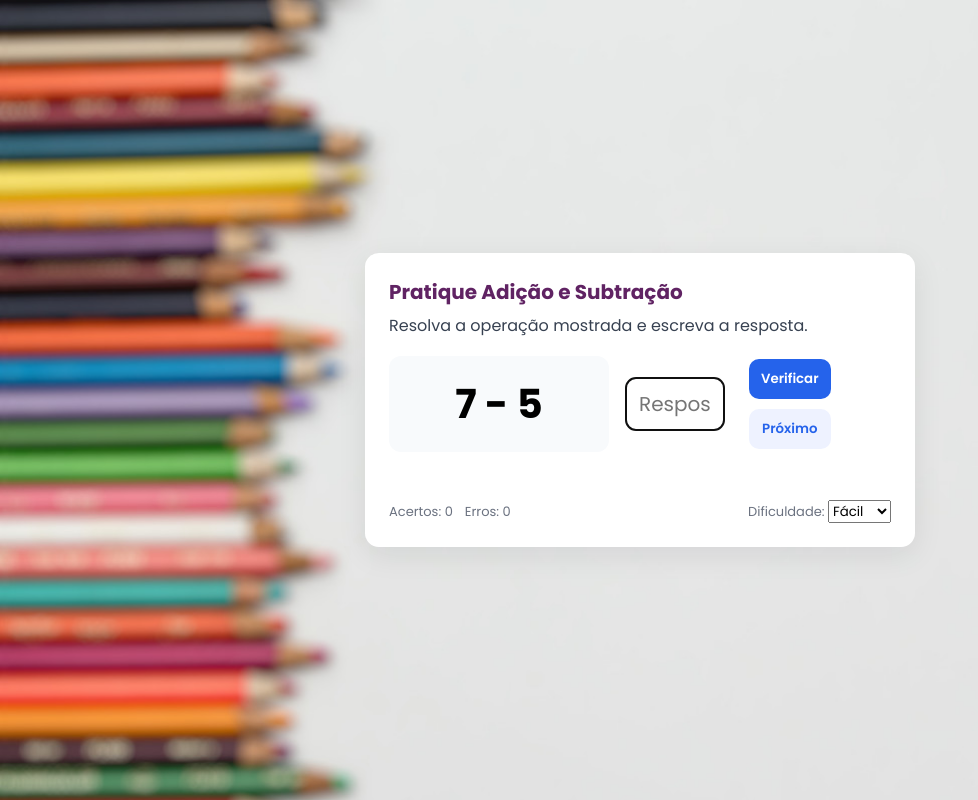
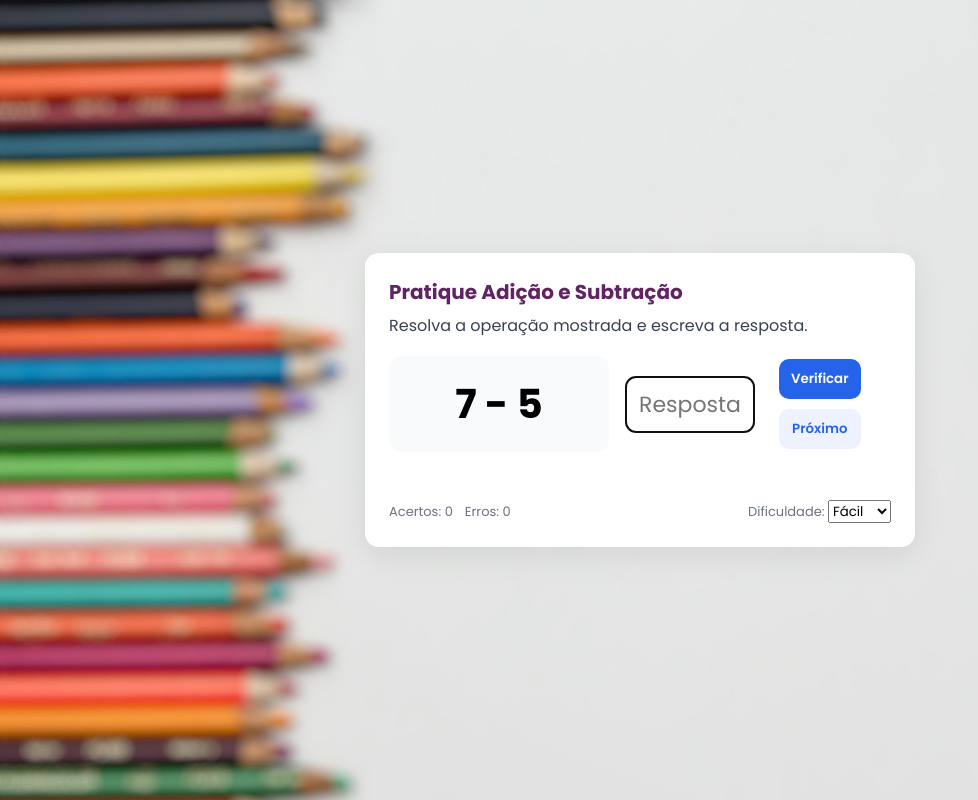
Before and after one commit to andreluizf-dev/julia, a plain HTML site: page math/operacao.html in a window 1280 px wide. Shown: the whole page, without its empty margins (0-978 px from the left). Drawn offline with Linux system fonts and the light colour scheme.

Commit message:
Add files via upload

```diff
--- a/math/operacao.html
+++ b/math/operacao.html
@@ -16,7 +16,12 @@
     p.lead{margin:0 0 18px;color:#374151}
     .exercise{display:flex;gap:16px;align-items:center}
     .problem{font-size:40px;font-weight:700;background:#f8fafc;padding:18px 26px;border-radius:12px;min-width:220px;text-align:center}
-    input.answer{font-size:20px;padding:10px 12px;border-radius:10px;border:2px solid #e6eef8;width:100px;text-align:center}
+    input.answer{
+        font-size:22px;
+        padding:10px 12px;
+        border-radius:10px;
+        border:2px solid #e6eef8;
+        width:130px;text-align:center}
     .controls{display:flex;flex-direction:column;gap:10px;margin-left:8px}
     .btn{background:var(--accent);color:white;padding:10px 12px;border-radius:10px;border:0;cursor:pointer;font-weight:600}
     .btn.secondary{background:#eef2ff;color:var(--accent)}
```
